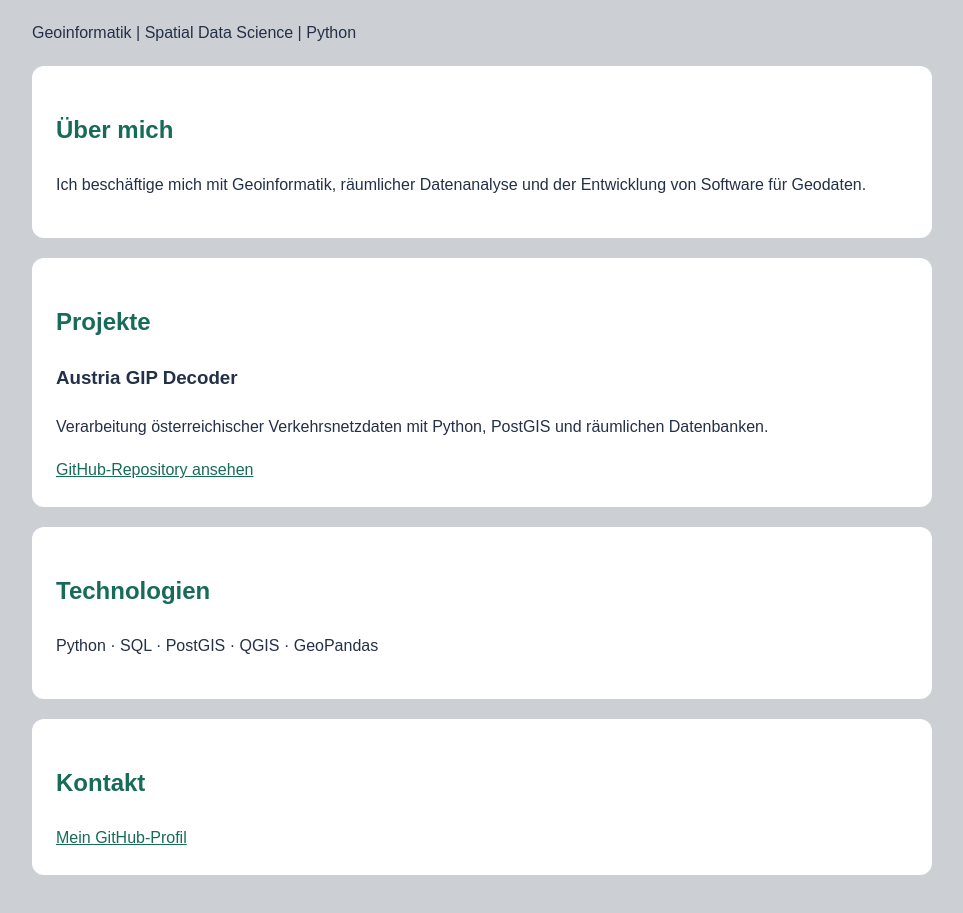
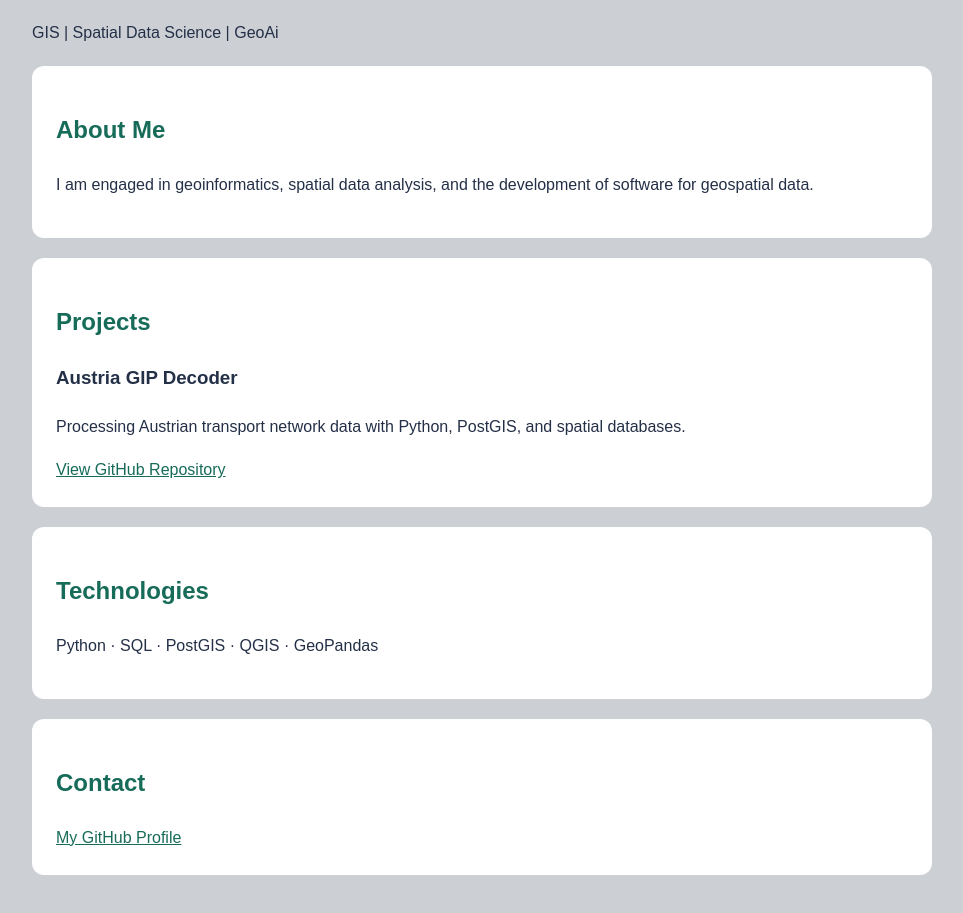
Before and after one commit to FloFrank/FloFrank.github.io, a plain HTML site: page index.html in a window 1280 px wide. Shown: the part 117-1030 px from the top of the page, without its empty margins (158-1121 px from the left). Drawn offline with Linux system fonts and the light colour scheme.

Commit message:
background

```diff
--- a/index.html
+++ b/index.html
@@ -35,39 +35,39 @@
 <body>
     <header>
         <h1>Florian Frank</h1>
-        <p>Geoinformatik | Spatial Data Science | Python</p>
+        <p>GIS | Spatial Data Science | GeoAi</p>
     </header>
 
     <section>
-        <h2>Über mich</h2>
+        <h2>About Me</h2>
         <p>
-            Ich beschäftige mich mit Geoinformatik,
-            räumlicher Datenanalyse und der Entwicklung
-            von Software für Geodaten.
+            I am engaged in geoinformatics,
+            spatial data analysis, and the development
+            of software for geospatial data.
         </p>
     </section>
 
     <section>
-        <h2>Projekte</h2>
+        <h2>Projects</h2>
         <h3>Austria GIP Decoder</h3>
         <p>
-            Verarbeitung österreichischer Verkehrsnetzdaten
-            mit Python, PostGIS und räumlichen Datenbanken.
+            Processing Austrian transport network data
+            with Python, PostGIS, and spatial databases.
         </p>
         <a href="https://github.com/FloFrank/austria-gip-decoder">
-            GitHub-Repository ansehen
+            View GitHub Repository
         </a>
     </section>
 
     <section>
-        <h2>Technologien</h2>
+        <h2>Technologies</h2>
         <p>Python · SQL · PostGIS · QGIS · GeoPandas</p>
     </section>
 
     <section>
-        <h2>Kontakt</h2>
+        <h2>Contact</h2>
         <a href="https://github.com/FloFrank">
-            Mein GitHub-Profil
+            My GitHub Profile
         </a>
     </section>
 </body>
```
